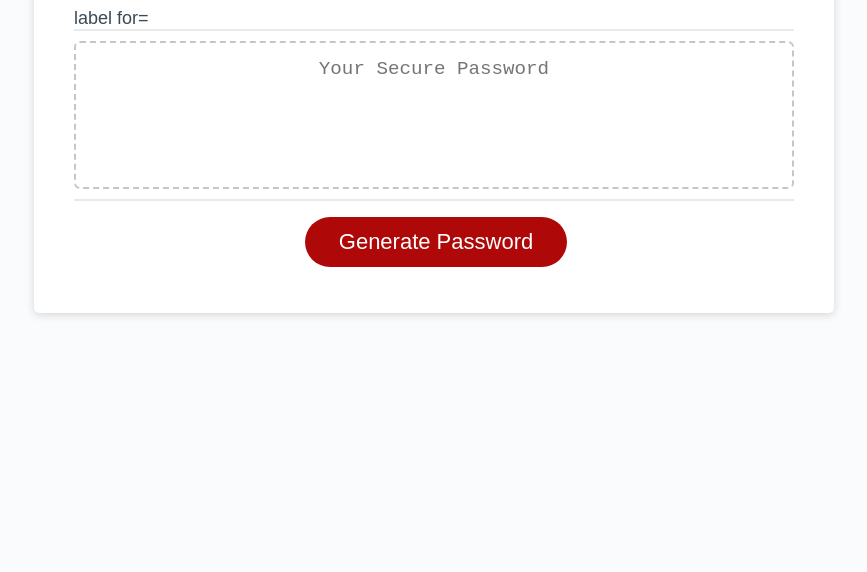
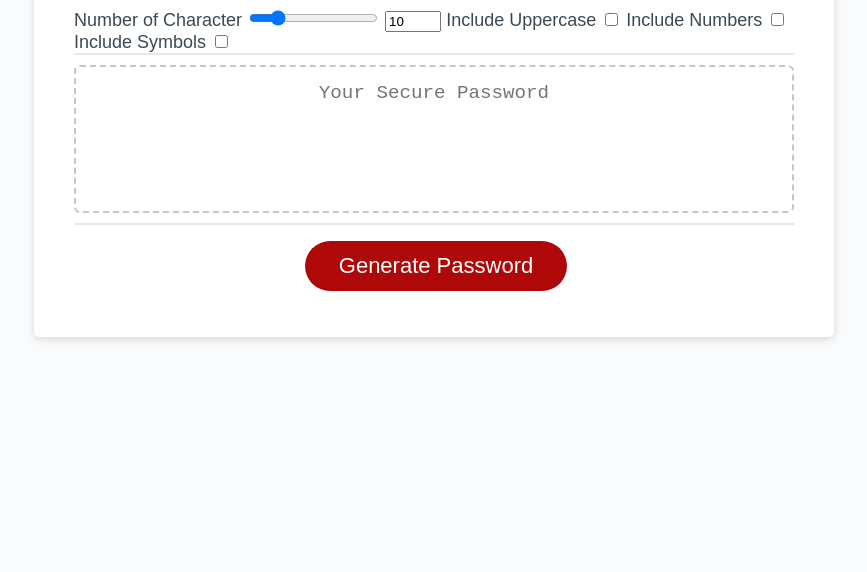
Before and after one commit to FullStackSuperStar/password-generator, a plain HTML site: page index.html in a window 1280 px wide. Shown: the part 228-800 px from the top of the page, without its empty margins (206-1073 px from the left). Drawn offline with Linux system fonts and the light colour scheme.

Commit message:
adding form fields for input selectors, styling checkboxes into radials

```diff
--- a/index.html
+++ b/index.html
@@ -17,7 +17,22 @@
           <h2>Generate a Password</h2>
           <!--creating input selection form-->
             <form>
-              label for=
+              <!--styling boxes into radials-->
+              <label for="">Number of Character</label>
+              <input type="range" min="1" max="50" value="10" id=characterAmntRange>
+              <input type="number"min="1" max="50" value="10" id=characterAmntNumber>
+
+              <label for="includeUppercase">Include Uppercase</label>
+              <input type="checkbox" id="includeUppercase">
+
+              <label for="includeNumbers">Include Numbers</label>
+              <input type="checkbox" id="includeNumbers">
+
+              <label for="includeSymbols">Include Symbols</label>
+              <input type="checkbox" id="includeSymbols"
+
+
+
             </form>
         </div>
         <div class="card-body">
```
